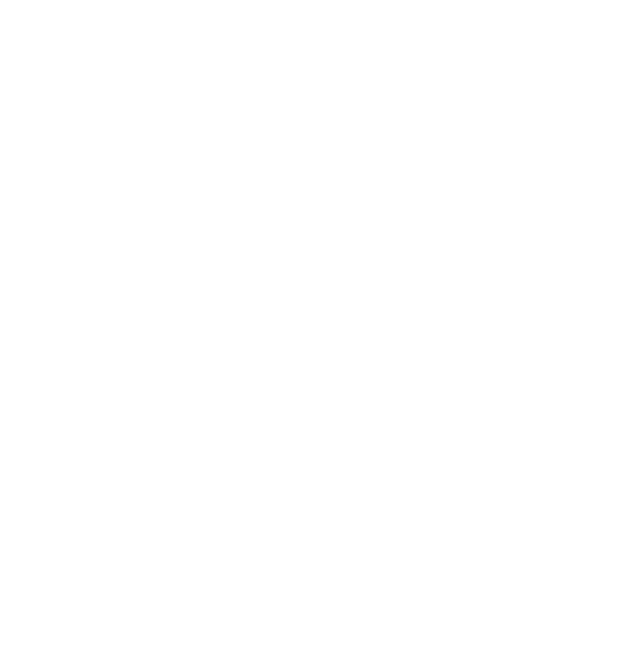
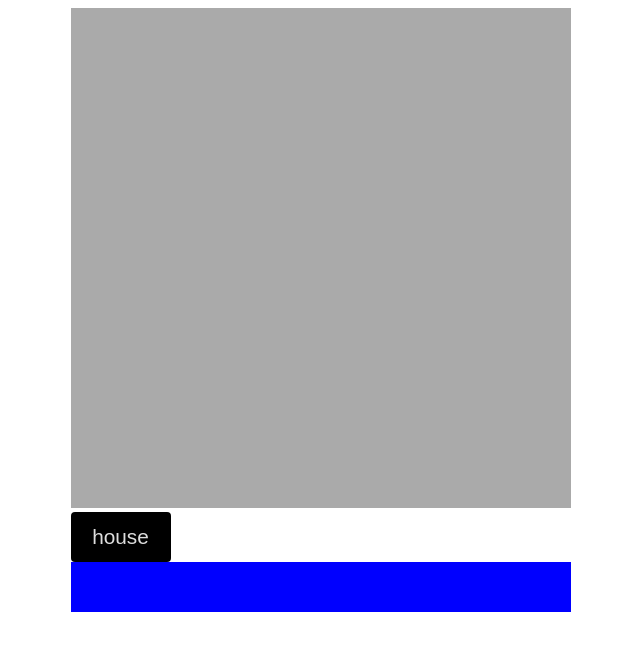
Before and after one commit to StevenBarnes21/rts, a plain HTML site: page index.html in a window 1280 px wide. Shown: the whole page, without its empty margins (319-959 px from the left). Drawn offline with Linux system fonts and the light colour scheme.

Commit message:
Added house

```diff
--- a/css/style.css
+++ b/css/style.css
@@ -0,0 +1,27 @@
+.container {
+  margin: auto;
+  width: 501px;
+  height: 501px;
+}
+
+#main-canvas {
+  /* width: 500px;
+  height: 500px; */
+  background: #AAA;
+}
+
+#ui-canvas {
+  width: 500px;
+  height: 50px;
+  background: #00F;
+}
+
+#house {
+  width: 100px;
+  height: 50px;
+  border: none;
+  background: #000;
+  color: #DDD;
+  font-size: 1.3rem;
+  border-radius: 4px;
+}
--- a/index.html
+++ b/index.html
@@ -5,9 +5,14 @@
   <meta name="viewport" content="width=device-width, initial-scale=1.0">
   <title>RTS</title>
   <link rel="stylesheet" href="css/style.css">
-  <script defer src="js/factories.js"></script>
+
 </head>
 <body>
-  <canvas id="main-canvas"></canvas>
+  <div class="container">
+    <canvas id="main-canvas"></canvas>
+    <input type="button" id="house" value="house">
+    <canvas id="ui-canvas"></canvas>
+  </div>
+  <script defer src="js/factories.js"></script>
 </body>
 </html>
--- a/js/factories.js
+++ b/js/factories.js
@@ -0,0 +1,67 @@
+"use strict"
+
+const house = document.getElementById('house');
+const gameBuildings = [];
+
+function Building(x, y, w, h, color) {
+  this.x = x;
+  this.y = y;
+  this.w = w;
+  this.h = h;
+  this.color = color;
+}
+
+let currentlySelected = null;
+house.addEventListener('click', (e) => {
+  currentlySelected = 'house';
+  console.log(currentlySelected);
+});
+
+let mouseX = 150;
+let mouseY = 150;
+const mainCanvas = document.getElementById('main-canvas');
+mainCanvas.width = 500;
+mainCanvas.height = 500;
+
+mainCanvas.addEventListener('mousemove', (e) => {
+  mouseX = e.offsetX;
+  mouseY = e.offsetY;
+  console.log(mouseX, mouseY);
+});
+
+mainCanvas.addEventListener('click', (e)=> {
+  if(currentlySelected) {
+    gameBuildings.push(new Building(mouseX, mouseY, 20, 20, '#00F'));
+    currentlySelected = null;
+  }
+});
+
+const ctx = mainCanvas.getContext('2d');
+ctx.beginPath();
+ctx.fillStyle = '#00F';
+ctx.fillRect(50, 50, 50, 50);
+console.log(mouseX);
+ctx.fill();
+
+(function gameLoop() {
+
+  ctx.clearRect(0,0,500,500);
+
+
+  if(currentlySelected) {
+    console.log('selected');
+    ctx.beginPath();
+    ctx.strokeStyle = '#00F';
+    ctx.strokeRect(mouseX, mouseY, 30, 30);
+    ctx.stroke();
+  }
+
+  requestAnimationFrame(gameLoop);
+})();
+
+function drawBuidings() {
+
+  ctx.fillStyle = '#00F';
+
+
+}
```
